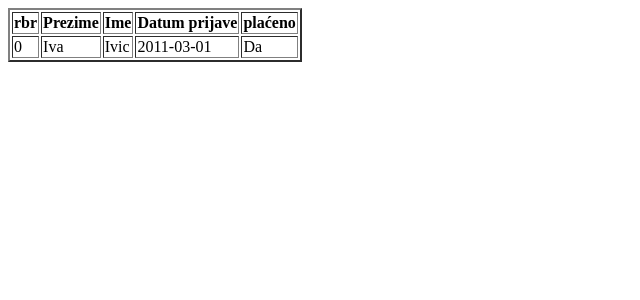
After one commit to dudovcic/phpdev2017, a PHP site: page /ispit.php in a window 1280 px wide. The commit adds this page. Shown: the top 300 px of the page, without its empty margins (0-640 px from the left). Run offline with PHP 8.4, Linux system fonts and the light colour scheme.

Commit message:
prvi dio t

```diff
--- /dev/null
+++ b/imazur/data.php
@@ -0,0 +1,53 @@
+<?php
+
+$data[1]["ime"]     = "Iva";
+$data[1]["prezime"] = "Ivic";
+$data[1]["datum"]   = "2011-03-01";
+$data[1]["placeno"] = "Da";
+
+$data[2]["ime"]     = "Petar";
+$data[2]["prezime"] = "Peric";
+$data[2]["datum"]   = "2011-03-05";
+$data[2]["placeno"] = "Ne";
+
+$data[3]["ime"]     = "Marko";
+$data[3]["prezime"] = "Maric";
+$data[3]["datum"]   = "2011-03-06";
+$data[3]["placeno"] = "Ne";
+
+$data[4]["ime"]     = "Ana";
+$data[4]["prezime"] = "Anic";
+$data[4]["datum"]   = "2011-03-08";
+$data[4]["placeno"] = "Da";
+
+$data[5]["ime"]     = "Marko";
+$data[5]["prezime"] = "Maric";
+$data[5]["datum"]   = "2011-03-08";
+$data[5]["placeno"] = "Ne";
+
+$data[6]["ime"]     = "Jure";
+$data[6]["prezime"] = "Juric";
+$data[6]["datum"]   = "2011-03-12";
+$data[6]["placeno"] = "Ne";
+
+$data[7]["ime"]     = "Antoia";
+$data[7]["prezime"] = "Antic";
+$data[7]["datum"]   = "2011-03-15";
+$data[7]["placeno"] = "Da";
+
+$data[8]["ime"]     = "Zvonko";
+$data[8]["prezime"] = "Zvonkic";
+$data[8]["datum"]   = "2011-03-16";
+$data[8]["placeno"] = "Da";
+
+$data[9]["ime"]     = "Mario";
+$data[9]["prezime"] = "Marijovic";
+$data[9]["datum"]   = "2011-03-16";
+$data[9]["placeno"] = "Ne";
+
+$data[10]["ime"]     = "Zlatan";
+$data[10]["prezime"] = "Zlatic";
+$data[10]["datum"]   = "2011-03-16";
+$data[10]["placeno"] = "Da";
+
+?>
--- a/imazur/index.php
+++ b/imazur/index.php
@@ -26,7 +26,7 @@ echo "<br>";
             <th><font color="white">povijest</font></th>
             <th><font color="white">znamenitosti</font></th>
         </tr>
-    </thead>
+        </thead>
             <tr>
                 <td><font color="white">Prvi tragovi života <br> Colonia Aelia Mursa <br> Nukleus budućeg Osijeka <br> Prvi spomen imena grada <br>
                 Osijek pada pod Osmanlije <br> “Šaptom pade” u kršćanske ruke <br> Tri općine u jednom <br> Slobodni i kraljevski grad
--- /dev/null
+++ b/imazur/ispit.php
@@ -0,0 +1,42 @@
+<!DOCTYPE html>
+<html>
+<head>
+<body>
+
+
+<?php
+
+
+
+include "data.php";
+
+$data = array($data);
+//array_unshift($data,[4],[1], "rbr");
+/*
+echo "<pre>";
+print_r($data);
+echo "</pre>";
+echo "<hr>";
+
+//array_unshift($data, "rbr");
+*/
+?>
+
+
+    <table border="2pxl black">
+        <th><font color="black">rbr</th><th>Prezime</th><th>Ime</th><th>Datum prijave</th><th>plaćeno</font></th>
+
+
+            <?php
+
+
+foreach ($data as $key => $value) {
+    echo "<tr>";
+    echo ("<td>" . $key ."</td>");
+    echo ("<td>" . $value [1]["ime"] . "</td>");
+    echo ("<td>" . $value [1]["prezime"] . "</td>");
+    echo ("<td>" . $value [1]["datum"] . "</td>");
+    echo ("<td>" . $value [1]["placeno"] . "</td>");
+    echo "</tr>";
+}
+echo "</table>";
--- a/imazur/zad5funkx.php
+++ b/imazur/zad5funkx.php
@@ -52,10 +52,9 @@ if  ($ff<$f) {
 }
 return $gg;
 
-
-
 }
 echo mno (4,5);
+
 
 echo "<hr>";
 
```
Also changed, not shown: imazur/mysqlOsnove/table2.sql (added, +40 -0 lines), imazur/new.php (added, +87 -0 lines).
